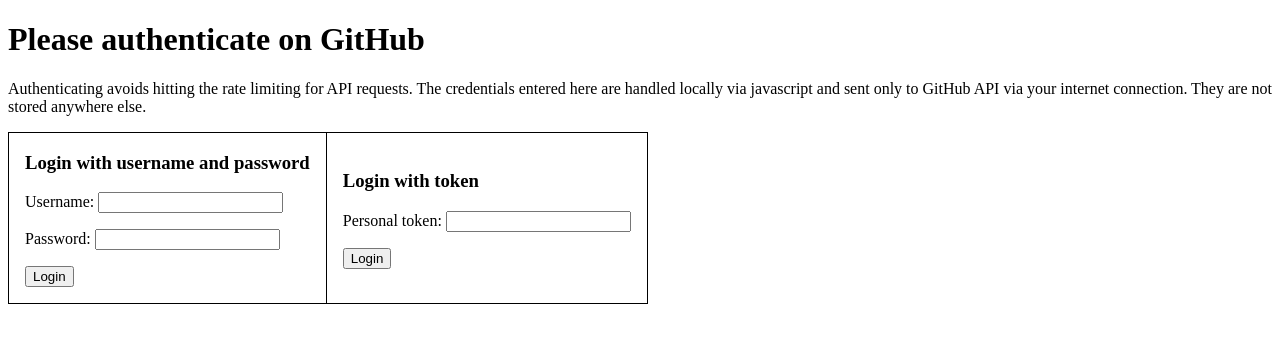
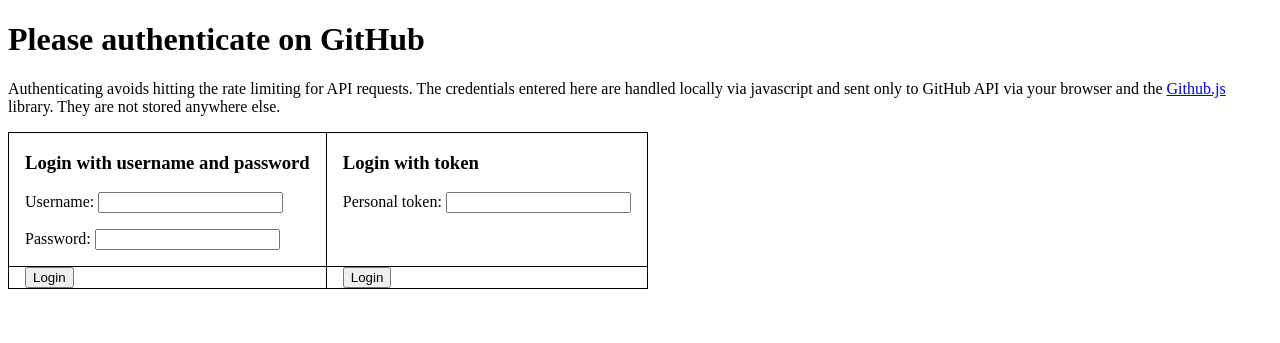
Before and after one commit to marcoconti83/marcoconti83.github.io, a Jekyll site: the page AVS-versions/index.html, which Jekyll copies as it is, in a window 1280 px wide. Shown: the top 343 px of the page. Built offline with Jekyll 4.4.1, drawn with Linux system fonts in a browser that asks for light colours.

Commit message:
Update AVS tool

```diff
--- a/AVS-versions/index.html
+++ b/AVS-versions/index.html
@@ -12,20 +12,22 @@
 
 <div id="github-auth-form">
     <h1>Please authenticate on GitHub</h1>
-    <p>Authenticating avoids hitting the rate limiting for API requests. The credentials entered here are handled locally via javascript and sent only to GitHub API via your internet connection. They are not stored anywhere else.</p>
+    <p>Authenticating avoids hitting the rate limiting for API requests. The credentials entered here are handled locally via javascript and sent only to GitHub API via your browser and the <a href="https://github.com/github-tools/github">Github.js</a> library. They are not stored anywhere else.</p>
     <table>
         <tr>
             <td>
                 <h3>Login with username and password</h3></p>
                 <p>Username: <input type="text" id="github-user"></p>
                 <p>Password: <input type="password" id="github-password"></p>
-                <p><input type="button" id="github-login-with-password" value="Login" style="display: none"></p>
             </td>
             <td>
                 <h3>Login with token</h3></p>
                 <p>Personal token: <input type="password" id="github-token"></p>
-                <p><input type="button" id="github-login-with-token" value="Login" style="display: none"></p>
             </td>
+        </tr>
+        <tr>
+            <td><input type="button" id="github-login-with-password" value="Login" style="display: none"></td>
+            <td><input type="button" id="github-login-with-token" value="Login" style="display: none"></td>
         </tr>
     </table>
 </div>
--- a/AVS-versions/style.css
+++ b/AVS-versions/style.css
@@ -8,4 +8,5 @@
 
 th, td {
     padding: 0 1em 0 1em;
+    vertical-align: top;
 }
```
